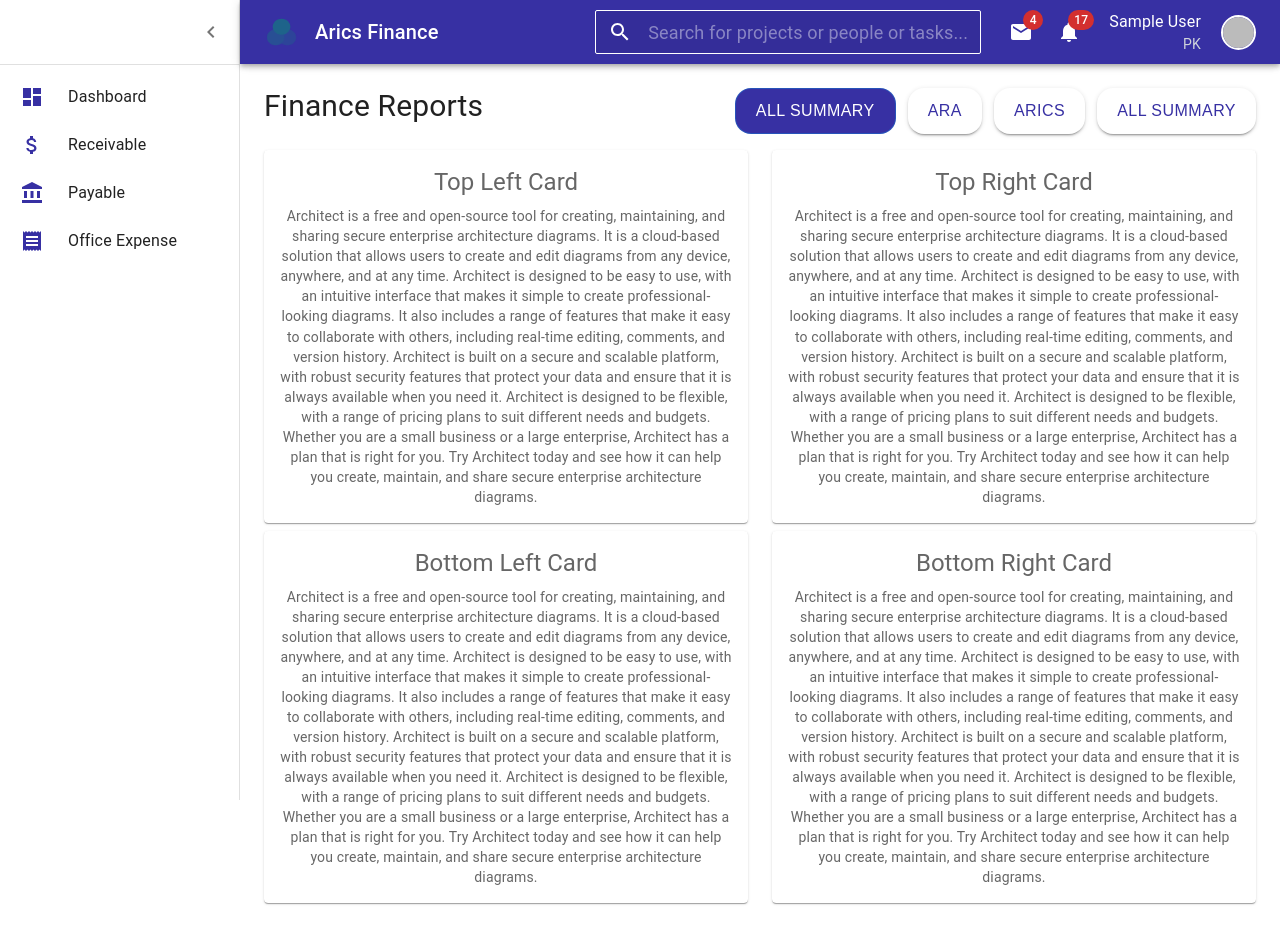
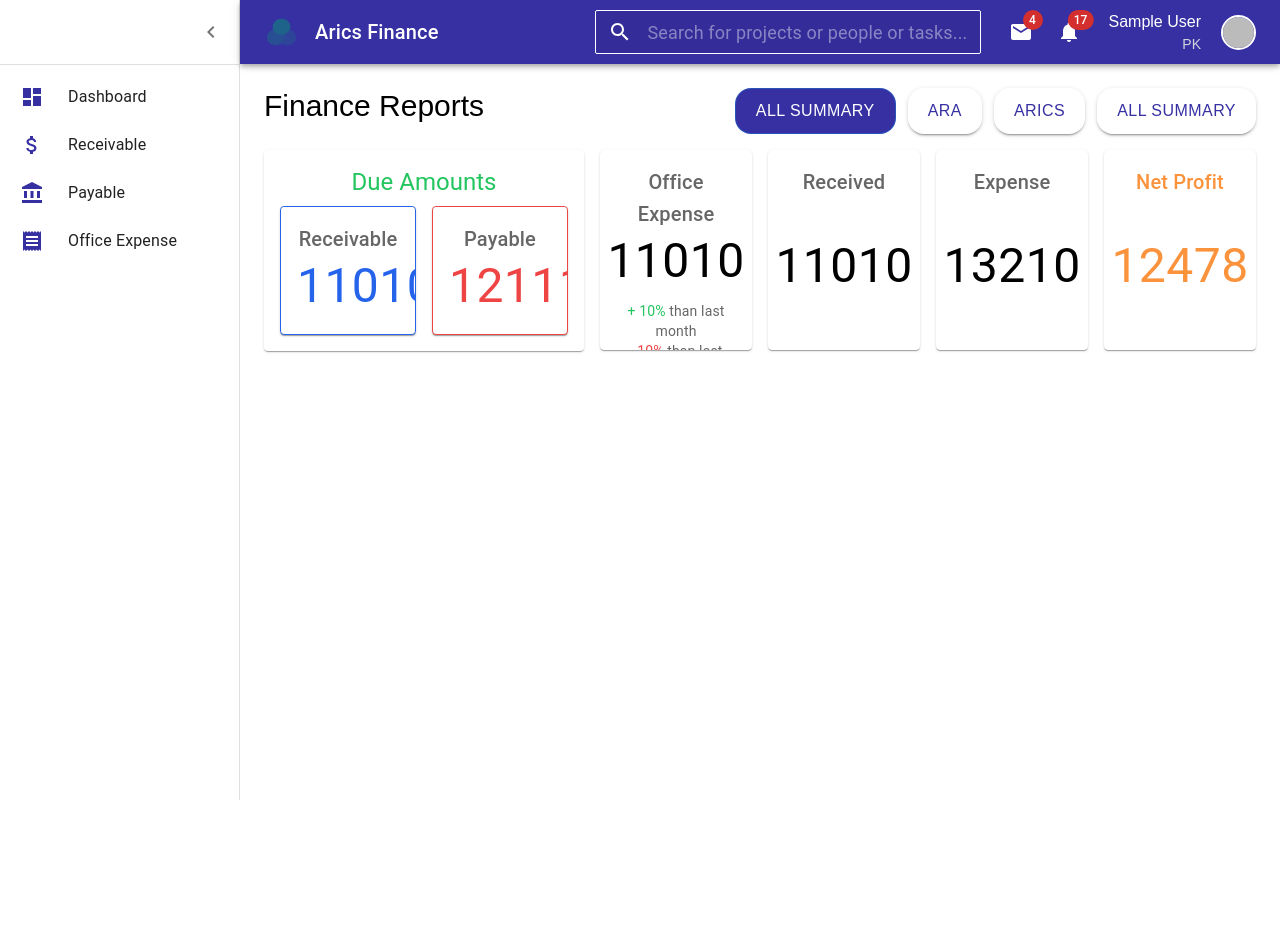
Before and after one commit to ArchiManager/archi-finance, a Next.js app: page /dashboard in a window 1280 px wide. After the commit the page ends 800 px from the top, so only its background shows below. Built offline with nearby package versions, Linux system fonts and the light colour scheme; no server answers; sample sign-in values are in the browser's storage.

Commit message:
feat: Worked on Finance Dashboard UI Interface

```diff
--- a/src/app/dashboard/DashboardBody/index.tsx
+++ b/src/app/dashboard/DashboardBody/index.tsx
@@ -1,5 +1,5 @@
-import ArchiCard from '@/components/base/ArchiCard';
-import { Typography } from '@mui/material';
+import ArchiCard, { Item } from '@/components/base/ArchiCard';
+import { Box, Typography } from '@mui/material';
 import Grid from '@mui/material/Grid';
 
 interface DashboardBodyProps {
@@ -11,45 +11,96 @@ const DashboardBody = ({
 }: DashboardBodyProps) => {
     return (
         <div className={`${className}`}>
-            <Grid container rowSpacing={1} columnSpacing={{ xs: 1, sm: 2, md: 3 }}>
-                <Grid item xs={6}>
+            <Grid container rowSpacing={{ xs: 1, sm: 1, md: 2 }} columnSpacing={{ xs: 1, sm: 1, md: 2 }}>
+                <Grid item xs={4}>
+                    <Item>
+                        <Box className='w-full p-4'>
+                            <Typography gutterBottom variant="h5" component="div" className='text-green-500'>
+                                Due Amounts
+                            </Typography>
+                            <div className="flex flex-row gap-4">
+                                <ArchiCard className='w-6/12 border-blue-600 border-solid border'>
+                                    <Typography gutterBottom variant="h6" component="div">
+                                        Receivable
+                                    </Typography>
+                                    <Typography className='text-5xl text-blue-600'>
+                                        11010
+                                    </Typography>
+                                </ArchiCard>
+                                <ArchiCard className='w-6/12 border-red-500 border-solid border'>
+                                    <Typography gutterBottom variant="h6" component="div">
+                                        Payable
+                                    </Typography>
+                                    <Typography className='text-5xl text-red-500'>
+                                        12111
+                                    </Typography>
+                                </ArchiCard>
+                            </div>
+                        </Box>
+                    </Item>
+                </Grid>
+                <Grid item xs={2}>
                     <ArchiCard className='w-full'>
-                        <Typography gutterBottom variant="h5" component="div">
-                            Top Left Card
+                        <div className='h-40 flex flex-col justify-start items-center'>
+                            <Typography gutterBottom variant="h6" component="div">
+                                Office Expense
+                            </Typography>
+                            <div className='flex flex-col justify-center items-center h-full mt-0'>
+                                <Typography className='text-5xl text-black'>
+                                    11010
+                                </Typography>
+                                <Box className="mt-4">
+                                    <Typography variant="body2" color="text.secondary">
+                                        <span className='text-green-500'>+ 10%</span> than last month
                                     </Typography>
                                     <Typography variant="body2" color="text.secondary">
-                            Architect is a free and open-source tool for creating, maintaining, and sharing secure enterprise architecture diagrams. It is a cloud-based solution that allows users to create and edit diagrams from any device, anywhere, and at any time. Architect is designed to be easy to use, with an intuitive interface that makes it simple to create professional-looking diagrams. It also includes a range of features that make it easy to collaborate with others, including real-time editing, comments, and version history. Architect is built on a secure and scalable platform, with robust security features that protect your data and ensure that it is always available when you need it. Architect is designed to be flexible, with a range of pricing plans to suit different needs and budgets. Whether you are a small business or a large enterprise, Architect has a plan that is right for you. Try Architect today and see how it can help you create, maintain, and share secure enterprise architecture diagrams.
+                                        <span className='text-red-500'>- 10%</span> than last month
                                     </Typography>
+                                </Box>
+                            </div>
+                        </div>
                     </ArchiCard>
                 </Grid>
-                <Grid item xs={6}>
+                <Grid item xs={2}>
                     <ArchiCard>
-                        <Typography gutterBottom variant="h5" component="div">
-                            Top Right Card
+                        <div className='h-40 flex flex-col justify-start items-center'>
+                            <Typography gutterBottom variant="h6" component="div">
+                                Received
                             </Typography>
-                        <Typography variant="body2" color="text.secondary">
-                            Architect is a free and open-source tool for creating, maintaining, and sharing secure enterprise architecture diagrams. It is a cloud-based solution that allows users to create and edit diagrams from any device, anywhere, and at any time. Architect is designed to be easy to use, with an intuitive interface that makes it simple to create professional-looking diagrams. It also includes a range of features that make it easy to collaborate with others, including real-time editing, comments, and version history. Architect is built on a secure and scalable platform, with robust security features that protect your data and ensure that it is always available when you need it. Architect is designed to be flexible, with a range of pricing plans to suit different needs and budgets. Whether you are a small business or a large enterprise, Architect has a plan that is right for you. Try Architect today and see how it can help you create, maintain, and share secure enterprise architecture diagrams.
+                            <div className='flex flex-col justify-center items-center h-full'>
+                                <Typography className='text-5xl text-black'>
+                                    11010
                                 </Typography>
+                            </div>
+                        </div>
                     </ArchiCard>
                 </Grid>
-                <Grid item xs={6}>
+                <Grid item xs={2}>
                     <ArchiCard>
-                        <Typography gutterBottom variant="h5" component="div">
-                            Bottom Left Card
+                        <div className='h-40 flex flex-col justify-start items-center'>
+                            <Typography gutterBottom variant="h6" component="div">
+                                Expense
                             </Typography>
-                        <Typography variant="body2" color="text.secondary">
-                            Architect is a free and open-source tool for creating, maintaining, and sharing secure enterprise architecture diagrams. It is a cloud-based solution that allows users to create and edit diagrams from any device, anywhere, and at any time. Architect is designed to be easy to use, with an intuitive interface that makes it simple to create professional-looking diagrams. It also includes a range of features that make it easy to collaborate with others, including real-time editing, comments, and version history. Architect is built on a secure and scalable platform, with robust security features that protect your data and ensure that it is always available when you need it. Architect is designed to be flexible, with a range of pricing plans to suit different needs and budgets. Whether you are a small business or a large enterprise, Architect has a plan that is right for you. Try Architect today and see how it can help you create, maintain, and share secure enterprise architecture diagrams.
+                            <div className='flex flex-col justify-center items-center h-full'>
+                                <Typography className='text-5xl text-black'>
+                                    13210
                                 </Typography>
+                            </div>
+                        </div>
                     </ArchiCard>
                 </Grid>
-                <Grid item xs={6}>
+                <Grid item xs={2}>
                     <ArchiCard>
-                        <Typography gutterBottom variant="h5" component="div">
-                            Bottom Right Card
+                        <div className='h-40 flex flex-col justify-start items-center'>
+                            <Typography gutterBottom variant="h6" component="div" className='text-orange-400'>
+                                Net Profit
                             </Typography>
-                        <Typography variant="body2" color="text.secondary">
-                            Architect is a free and open-source tool for creating, maintaining, and sharing secure enterprise architecture diagrams. It is a cloud-based solution that allows users to create and edit diagrams from any device, anywhere, and at any time. Architect is designed to be easy to use, with an intuitive interface that makes it simple to create professional-looking diagrams. It also includes a range of features that make it easy to collaborate with others, including real-time editing, comments, and version history. Architect is built on a secure and scalable platform, with robust security features that protect your data and ensure that it is always available when you need it. Architect is designed to be flexible, with a range of pricing plans to suit different needs and budgets. Whether you are a small business or a large enterprise, Architect has a plan that is right for you. Try Architect today and see how it can help you create, maintain, and share secure enterprise architecture diagrams.
+                            <div className='flex flex-col justify-center items-center h-full'>
+                                <Typography className='text-5xl text-orange-400'>
+                                    12478
                                 </Typography>
+                            </div>
+                        </div>
                     </ArchiCard>
                 </Grid>
             </Grid>
--- a/src/app/layout.tsx
+++ b/src/app/layout.tsx
@@ -16,7 +16,7 @@ export default function RootLayout({
     <html lang="en">
       <body>
         <MainLayout>
-          {children}
+          <>{children}</>
         </MainLayout>
       </body>
     </html>
--- a/src/components/base/ArchiCard/index.tsx
+++ b/src/components/base/ArchiCard/index.tsx
@@ -17,25 +17,27 @@ interface ArchiCardProps {
         width?: string;
     };
     children?: React.ReactNode;
+    ripple?: boolean;
 }
+
+export const Item = styled(Paper)(({ theme }) => ({
+    backgroundColor: theme.palette.mode === 'dark' ? '#1A2027' : '#fff',
+    ...theme.typography.body2,
+    textAlign: 'center',
+    color: theme.palette.text.secondary,
+}));
 
 export default function ArchiCard({
     className,
     coverImage,
-    children
+    children,
+    ripple = true
 }: ArchiCardProps) {
-
-    const Item = styled(Paper)(({ theme }) => ({
-        backgroundColor: theme.palette.mode === 'dark' ? '#1A2027' : '#fff',
-        ...theme.typography.body2,
-        textAlign: 'center',
-        color: theme.palette.text.secondary,
-    }));
 
     return (
         <Card className={className}>
-            <Item>
-                <CardActionArea>
+            <CardActionArea>
+                <Item>
                     {(coverImage) && (
                         <CardMedia
                             component="img"
@@ -48,8 +50,8 @@ export default function ArchiCard({
                     <CardContent>
                         {children}
                     </CardContent>
-                </CardActionArea>
-            </Item>
+                </Item>
+            </CardActionArea>
         </Card>
     );
 }
--- a/src/layouts/DashboardLayout.tsx
+++ b/src/layouts/DashboardLayout.tsx
@@ -1,5 +1,5 @@
 "use client";
-import * as React from 'react';
+import { useState } from 'react';
 import { styled, useTheme, Theme, CSSObject } from '@mui/material/styles';
 import Box from '@mui/material/Box';
 import MuiDrawer from '@mui/material/Drawer';
@@ -69,10 +69,10 @@ export default function DashboardLayout({
 ) {
   const theme = useTheme();
 
-  const [open, setOpen] = React.useState(true);
+  const [open, setOpen] = useState(true);
 
   const handleDrawerOpen = () => {
-    setOpen(true);
+    setOpen(!open);
   };
 
   const handleDrawerClose = () => {
@@ -81,7 +81,6 @@ export default function DashboardLayout({
 
   return (
     <Box sx={{ display: 'flex' }}>
-      <CssBaseline />
       <Navbar
         open={open}
         handleDrawerOpen={handleDrawerOpen}
--- a/src/layouts/MainLayout.tsx
+++ b/src/layouts/MainLayout.tsx
@@ -30,7 +30,7 @@ const MainLayout = ({ children }: MainLayoutProps) => {
                 {(renderDashboardLayout()) ? (
                     <DashboardLayout>{children}</DashboardLayout>
                 ) : (
-                    children
+                    <>{children}</>
                 )}
             </NextSnackbarProvider>
         </StoreProvider>
--- a/tailwind.config.ts
+++ b/tailwind.config.ts
@@ -36,6 +36,10 @@ const config: Config = {
       },
       height: {
         "336px": "336px",
+      },
+      padding: {
+        "4.3": "17px",
+        "4.5": "18px"
       }
     },
   },
```
Also changed, not shown: src/components/common/Navbar/index.tsx (+5 -5 lines). Lines whose indentation alone changed are shown as unchanged.
